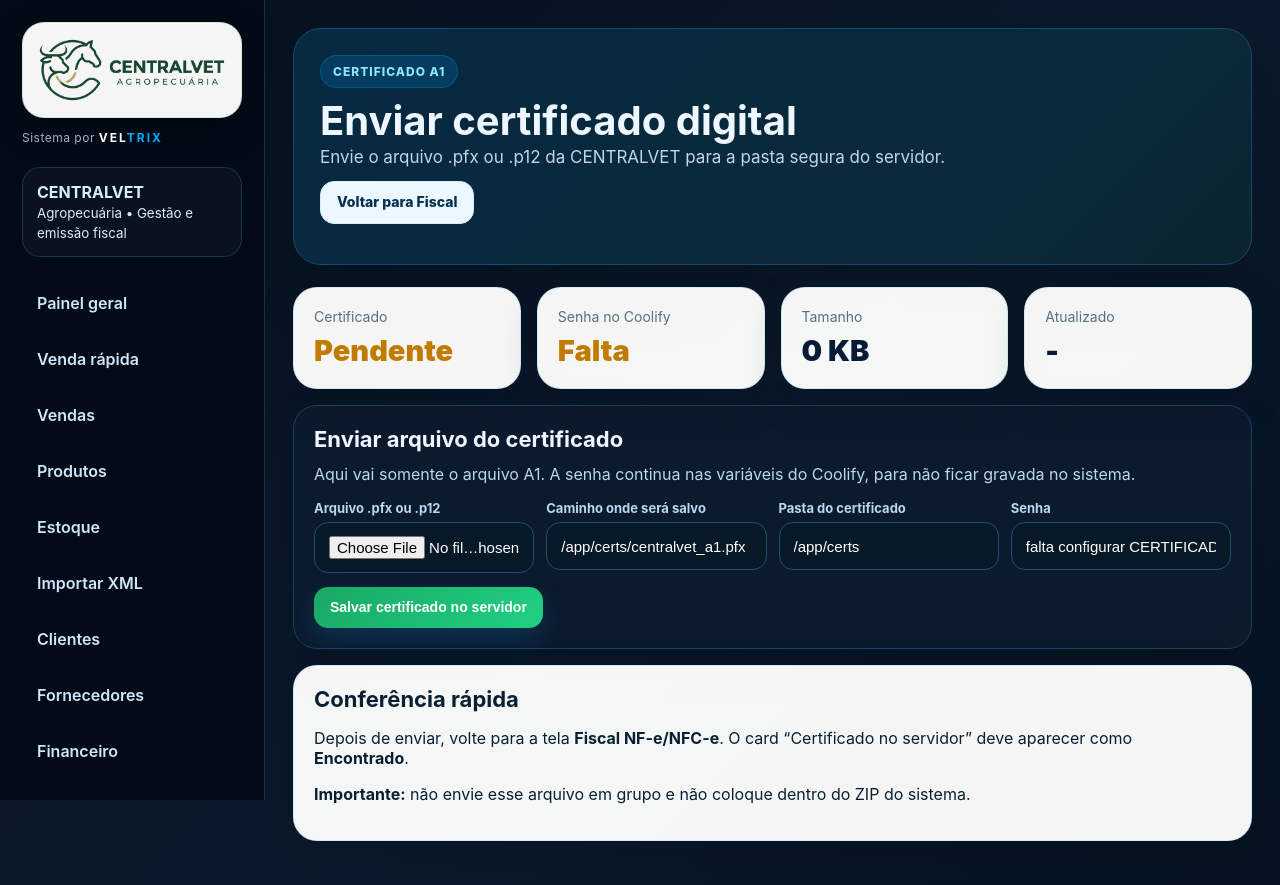
After one commit to sketchJayJay/CentralVet, a Flask app: page /fiscal/certificado in a window 1280 px wide. The commit adds this page. Run offline with Flask 3, Linux system fonts and the light colour scheme; the visitor is signed in with stand-in values (Sample User, id 1); data comes from the database, SQL or seed files in the repository.

Commit message:
Add files via upload

```diff
--- a/app.py
+++ b/app.py
@@ -16,6 +16,7 @@ BACKUP_DIR = os.path.join(DATA_DIR, "backups")
 os.makedirs(BACKUP_DIR, exist_ok=True)
 
 app = Flask(__name__)
+app.config["MAX_CONTENT_LENGTH"] = 8 * 1024 * 1024
 app.secret_key = os.environ.get("SECRET_KEY", "centralvet-veltrix-2026")
 ADMIN_USER = os.environ.get("ADMIN_USER", "admin")
 ADMIN_PASSWORD = os.environ.get("ADMIN_PASSWORD", "1234")
@@ -837,6 +838,56 @@ def fiscal():
     }
     return render_template("fiscal.html", cfg=cfg, notas=notas, xmls=xmls, cert_status=cert_status, envs=envs)
 
+@app.route("/fiscal/certificado", methods=["GET", "POST"])
+@login_required
+def enviar_certificado():
+    cfg = fetch_one("SELECT * FROM fiscal_config WHERE id=1")
+    env_path = os.environ.get("CERTIFICADO_PATH", "").strip()
+    cfg_path = cfg["certificado_path"] if cfg and cfg["certificado_path"] else ""
+    cert_path = env_path or cfg_path or "/app/certs/centralvet_a1.pfx"
+    if not cert_path.lower().endswith((".pfx", ".p12")):
+        cert_path = os.path.join(cert_path, "centralvet_a1.pfx")
+    cert_path = os.path.abspath(cert_path)
+    cert_dir = os.path.dirname(cert_path)
+    status = {
+        "path": cert_path,
+        "dir": cert_dir,
+        "exists": os.path.exists(cert_path),
+        "has_password": bool(os.environ.get("CERTIFICADO_SENHA", "").strip()),
+        "size": os.path.getsize(cert_path) if os.path.exists(cert_path) else 0,
+        "updated": datetime.fromtimestamp(os.path.getmtime(cert_path)).strftime("%d/%m/%Y %H:%M") if os.path.exists(cert_path) else ""
+    }
+    if request.method == "POST":
+        arq = request.files.get("certificado")
+        if not arq or not arq.filename:
+            flash("Selecione o arquivo do certificado A1 (.pfx ou .p12).", "erro")
+            return redirect(url_for("enviar_certificado"))
+        filename = arq.filename.lower().strip()
+        if not filename.endswith((".pfx", ".p12")):
+            flash("Arquivo inválido. Envie somente certificado A1 com final .pfx ou .p12.", "erro")
+            return redirect(url_for("enviar_certificado"))
+        try:
+            os.makedirs(cert_dir, exist_ok=True)
+            tmp_path = cert_path + ".tmp"
+            arq.save(tmp_path)
+            if os.path.getsize(tmp_path) <= 0:
+                os.remove(tmp_path)
+                flash("O arquivo enviado veio vazio. Tente enviar novamente.", "erro")
+                return redirect(url_for("enviar_certificado"))
+            os.replace(tmp_path, cert_path)
+            try:
+                os.chmod(cert_path, 0o600)
+            except Exception:
+                pass
+            exec_sql("UPDATE fiscal_config SET certificado_path=?, certificado_nome=? WHERE id=1", (cert_path, arq.filename))
+            backup_db("certificado-config")
+            flash("Certificado A1 salvo com segurança no servidor.", "ok")
+            return redirect(url_for("fiscal"))
+        except Exception as e:
+            flash(f"Não consegui salvar o certificado em {cert_path}. Detalhe: {e}", "erro")
+            return redirect(url_for("enviar_certificado"))
+    return render_template("certificado_upload.html", status=status, cfg=cfg)
+
 @app.route("/xml/importar", methods=["GET", "POST"])
 @login_required
 def importar_xml():
--- /dev/null
+++ b/templates/certificado_upload.html
@@ -0,0 +1,50 @@
+{% extends "base.html" %}
+{% block content %}
+<section class="hero">
+  <span class="badge">Certificado A1</span>
+  <h1>Enviar certificado digital</h1>
+  <p>Envie o arquivo .pfx ou .p12 da CENTRALVET para a pasta segura do servidor.</p>
+  <div class="actions">
+    <a class="btn secondary" href="{{ url_for('fiscal') }}">Voltar para Fiscal</a>
+  </div>
+</section>
+
+<div class="grid">
+  <div class="card metric"><div class="label">Certificado</div><div class="value {{ 'green' if status.exists else 'warn' }}">{{ 'Encontrado' if status.exists else 'Pendente' }}</div></div>
+  <div class="card metric"><div class="label">Senha no Coolify</div><div class="value {{ 'green' if status.has_password else 'warn' }}">{{ 'OK' if status.has_password else 'Falta' }}</div></div>
+  <div class="card metric"><div class="label">Tamanho</div><div class="value">{{ (status.size / 1024)|round(1) if status.size else 0 }} KB</div></div>
+  <div class="card metric"><div class="label">Atualizado</div><div class="value">{{ status.updated or '-' }}</div></div>
+</div>
+
+<div class="card dark">
+  <h2>Enviar arquivo do certificado</h2>
+  <p style="color:#b9d7ee;margin-top:0">Aqui vai somente o arquivo A1. A senha continua nas variáveis do Coolify, para não ficar gravada no sistema.</p>
+  <form method="post" enctype="multipart/form-data">
+    <div class="row">
+      <div>
+        <label>Arquivo .pfx ou .p12</label>
+        <input type="file" name="certificado" accept=".pfx,.p12" required>
+      </div>
+      <div>
+        <label>Caminho onde será salvo</label>
+        <input readonly value="{{ status.path }}">
+      </div>
+      <div>
+        <label>Pasta do certificado</label>
+        <input readonly value="{{ status.dir }}">
+      </div>
+      <div>
+        <label>Senha</label>
+        <input readonly value="{{ 'configurada no Coolify' if status.has_password else 'falta configurar CERTIFICADO_SENHA' }}">
+      </div>
+    </div>
+    <button class="green" style="margin-top:14px">Salvar certificado no servidor</button>
+  </form>
+</div>
+
+<div class="card">
+  <h2>Conferência rápida</h2>
+  <p>Depois de enviar, volte para a tela <b>Fiscal NF-e/NFC-e</b>. O card “Certificado no servidor” deve aparecer como <b>Encontrado</b>.</p>
+  <p><b>Importante:</b> não envie esse arquivo em grupo e não coloque dentro do ZIP do sistema.</p>
+</div>
+{% endblock %}
--- a/templates/fiscal.html
+++ b/templates/fiscal.html
@@ -5,6 +5,7 @@
   <p>Dados da CENTRALVET, certificado A1, séries, CSC/Token e preparação para homologação.</p>
   <div class="actions">
     <a class="btn green" href="{{ url_for('importar_xml') }}">Importar XML de compra</a>
+    <a class="btn" href="{{ url_for('enviar_certificado') }}">Enviar certificado A1</a>
     <a class="btn secondary" href="{{ url_for('nova_venda') }}">Nova venda</a>
   </div>
 </section>
```
